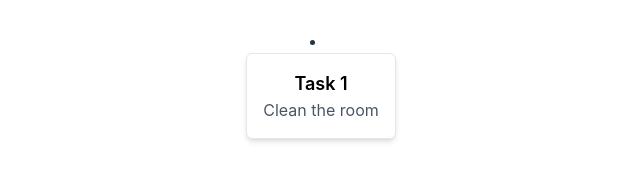
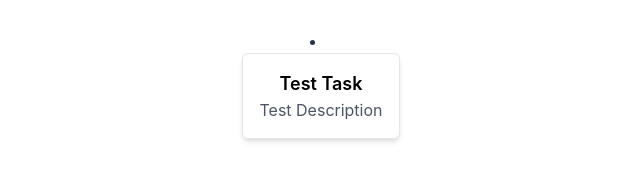
Before and after one commit to Kenta-Asakura/task-ease, a React (Vite) app in the folder task-ease/: page / in a window 1280 px wide. Shown: the part 316-488 px from the top of the page, without its empty margins (319-959 px from the left). Built offline with nearby package versions, Linux system fonts and the light colour scheme.

Commit message:
first test added for Task Component (Task.test.jsx)

```diff
--- a/task-ease/src/components/Task.jsx
+++ b/task-ease/src/components/Task.jsx
@@ -2,8 +2,8 @@
   return (
     <li>
       <article className="bg-white shadow-md p-4 rounded-md border border-gray-200">
-        <h3 className="text-lg font-semibold text-black">Task 1</h3>
-        <p className="text-gray-600">Clean the room</p>
+        <h3 className="text-lg font-semibold text-black">Test Task</h3>
+        <p className="text-gray-600">Test Description</p>
       </article>
     </li>
   );
```
Also changed, not shown: 1 other file (tests, documents, lock files or other folders).
